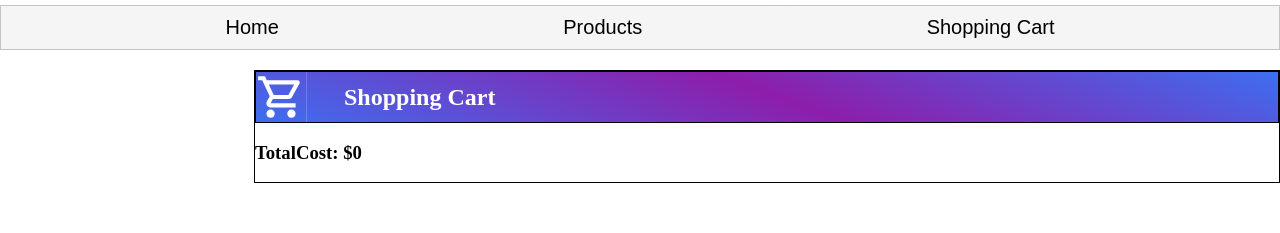
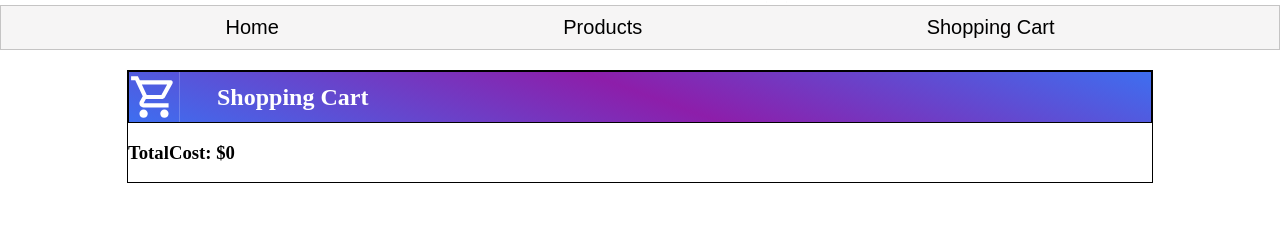
Before and after one commit to blain-crawford/bass-shop, a React (Create React App) app: page /cart in a window 1280 px wide. Shown: the part 183-416 px from the top of the page. Built offline with nearby package versions, Linux system fonts and the light colour scheme; a web font is replaced by a local one.

Commit message:
getting some quick bugs fixed

```diff
--- a/src/components/css/IndividualProduct.module.css
+++ b/src/components/css/IndividualProduct.module.css
@@ -21,6 +21,11 @@
 .thumbNail {
   width: 70%;
   height: auto;
+  cursor: pointer;
+}
+
+.thumbNail:hover {
+  box-shadow: 5px 5px 15px 5px rgba(0, 0, 0, 0.25);
 }
 
 .selectedPreview {
--- a/src/components/css/ShoppingCart.module.css
+++ b/src/components/css/ShoppingCart.module.css
@@ -1,5 +1,5 @@
 .shoppingCart {
-  margin: 0 0 150px auto;
+  margin: 0 auto 150px auto;
   width: 80%;
   border: 1px solid black;
 }
```
